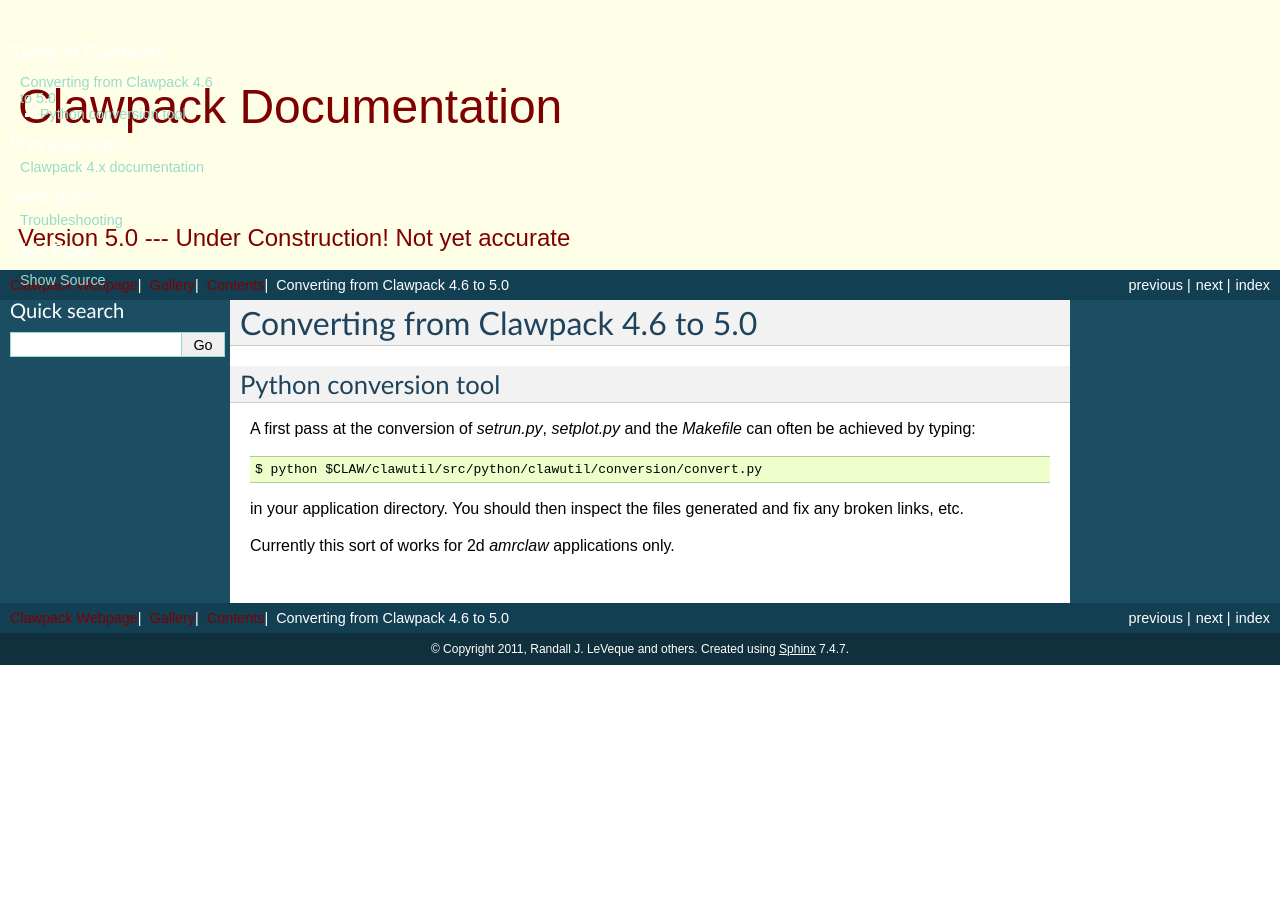
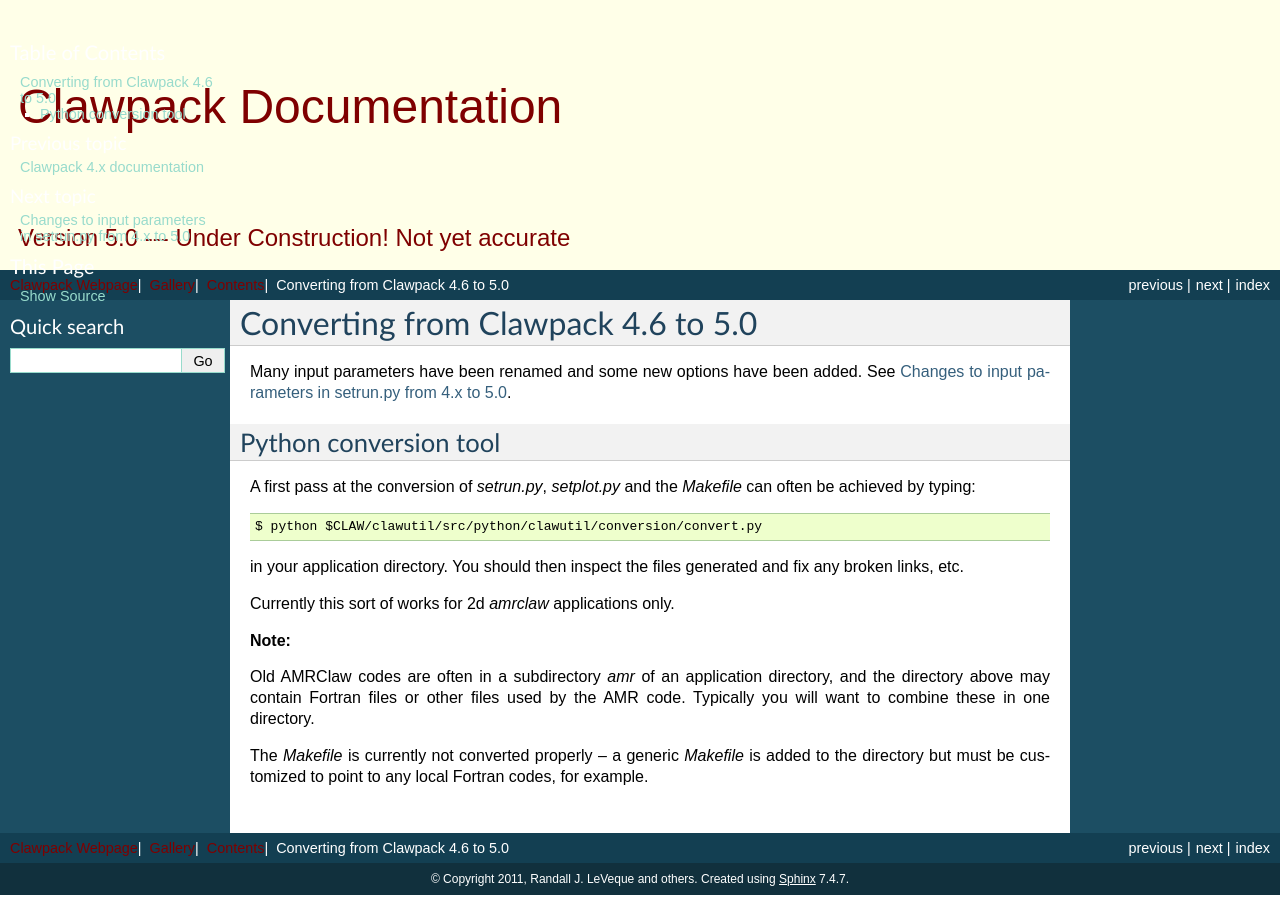
Before and after one commit to clawpack/doc, a Sphinx documentation site: the page built from doc/claw46to50.rst, in a window 1280 px wide. Built offline with Sphinx 7.4.7, drawn with Linux system fonts in a browser that asks for light colours; pages that are not in the unit, such as notebooks, are missing from menus.

Commit message:
started listing changes from 4.x to 5.0

```diff
--- a/doc/changes.rst
+++ b/doc/changes.rst
@@ -6,24 +6,82 @@
 
 .. _planned_for_50:
 
-Planned changes for Clawpack 5.0
+Changes in Clawpack 5.0
 ================================
 
-This documentation is under construction and much of it has not yet been
+Clawpack 5.0 is a major reorganization of the Clawpack code base that has
+been going on for several years.  We hope to release a version soon that ill
+be easy to install and use for general users.  Currently it still in a state
+of flux but developers and other brave souls can use it by following the
+instructions found at :ref:`setup_dev`.
+Note that in order to use Clawpack 5.0 currently you need to clone a number
+of github repositories.
+
+This documentation is also under construction and parts of it have not yet been
 updated to Clawpack 5.0.
 
 Substantial changes are planned for Clawpack 5.0.  See the
 `Clawpack wiki <https://github.com/clawpack/doc/wiki>`_ for
-details.  Feedback welcome!
+details.  **This is out of date**
 
 Note that Clawpack is an *organization* on GitHub, meaning that it is
 comprised of several repositories.  Go to the
-`Clawpack GitHub`_ webpage to view all the repositories.
+`Clawpack GitHub <https://github.com/organizations/clawpack>`_
+webpage to view all the repositories.
 
 You might also view the
 `issues <https://github.com/organizations/clawpack/dashboard/issues>`_
 associated with each Clawpack repository on
 GitHub to see what bugs and features we are working on.
+
+**Some of the major changes:**
+
+* In all of the Clawpack codes, indices of the primary arrays `q` (for
+  the solution) and `aux` (for auxiliary variables) have been reordered for
+  better cache performance and to interface better with the PETSc code (used
+  in as an option in PyClaw).  For example, in the two-dimensional Clawpack
+  4.x code, `q(i,j,m)` denoted the m'th component of the solution vector in
+  the `(i,j)` grid cell.  With this convention the various components of the
+  solution in a single grid cell are scattered in memory with a stride of
+  `mx*my`.
+  In Clawpack 5.0, the indexing for the same value is `q(m,i,j)` so that
+  the components of `q` in a single grid cell are continguous in memory.
+
+  Note that this means user routines such as `qinit.f`, `setaux.f`,
+  and Riemann solvers must be modified.
+
+* The calling sequence of Riemann solvers has been modified by adding
+  `maux` (the number of auxiliary variables) as another paramter at the end.
+  This is required because of the reordering of indices so that
+  `aux(ma,i,j)` is now the `ma` element of the `aux` vector in the `(i,j)`
+  cell.  The leading dimension of `aux` is assumed to be `maux` and is
+  required in declaring this variable.
+
+* Many Riemann solvers for different applications are now found in the
+  `riemann repository <https://github.com/clawpack/riemann>`_.
+  In the future major changes may be made to the form of the Riemann solvers
+  to allow more flexibility.
+
+* The names of many input variables in `setrun.py` have been changed to
+  clean things up and be more systematic.  Several options that used to be
+  specified by obscure means have clarified, and some new options have been
+  added.  For details and documentation on the new parameters, see:
+
+   * :ref:`setrun_changes`
+   * :ref:`setrun`
+   * :ref:`setrun_amrclaw`
+
+* The single-grid Clawpack code (no AMR) is now in the
+  `classic repository <https://github.com/clawpack/classic>`_
+  This is being rewritten in Fortran 90 (still in progress).
+
+* The AMRClaw code is now in the
+  `amrclaw repository <https://github.com/clawpack/amrclaw>`_.
+  Some new capabilities have been added:
+
+   * It is now possible to specify refinement *regions*, previously only
+     supported in GeoClaw.  For a description, see :ref:`flag`.
+
 
 .. _new_in_claw4x:
 
--- a/doc/claw46to50.rst
+++ b/doc/claw46to50.rst
@@ -4,6 +4,10 @@
 ##########################################
 Converting from Clawpack 4.6 to 5.0
 ##########################################
+
+Many input parameters have been renamed and some new options have been
+added.  See :ref:`setrun_changes`.
+
 
 
 Python conversion tool
@@ -18,3 +22,14 @@
 and fix any broken links, etc.
 
 Currently this sort of works for 2d *amrclaw* applications only.
+
+**Note:**
+
+Old AMRClaw codes are often in a subdirectory *amr* of an application
+directory, and the directory above may contain Fortran files or other files
+used by the AMR code.  Typically you will want to combine these in one
+directory.
+
+The `Makefile` is currently not converted properly -- a generic `Makefile`
+is added to the directory but must be customized to point to any local
+Fortran codes, for example.
--- a/doc/index.rst
+++ b/doc/index.rst
@@ -28,6 +28,7 @@
 
    claw4x
    claw46to50
+   setrun_changes
    trouble
    vm
 
--- a/doc/setrun.rst
+++ b/doc/setrun.rst
@@ -12,8 +12,9 @@
 :ref:`setrun__sample`.
 
 **Note:** Many parameters have changed name since Version 4.X and some new
-ones have been added.  To convert a Version 4.x `setrun.py` file to Version
-5.0, see :ref:`claw46to50`.
+ones have been added.  See :ref:`setrun_changes` for a summary.
+
+To convert a Version 4.x `setrun.py` file to Version 5.0, see :ref:`claw46to50`.
 
 
 Input
--- a/doc/setrun_amrclaw.rst
+++ b/doc/setrun_amrclaw.rst
@@ -10,8 +10,9 @@
 :ref:`setrun_amrclaw_sample`.
 
 **Note:** Many parameters have changed name since Version 4.X and some new
-ones have been added.  To convert a Version 4.x `setrun.py` file to Version
-5.0, see :ref:`claw46to50`.
+ones have been added.  See :ref:`setrun_changes` for a summary.
+
+To convert a Version 4.x `setrun.py` file to Version 5.0, see :ref:`claw46to50`.
 
 
 Input
--- /dev/null
+++ b/doc/setrun_changes.rst
@@ -0,0 +1,33 @@
+
+
+.. _setrun_changes:
+
+*****************************************************************
+Changes to input parameters in setrun.py from 4.x to 5.0
+*****************************************************************
+
+Changes to general parameters
+-----------------------------
+
+* Many names have been changed, e.g.
+
+  * `ndim` to `num_dim`
+  * `xlower`, `ylower`, `zlower` are now `lower[0], lower[1], lower[2]`.
+  * `xupper`, `yupper`, `zupper` are now `upper[0], upper[1], upper[2]`.
+  * `mx, my, mz` are now `num_cells[0:3]`.
+
+**Add more**
+
+Changes to AMR parameters
+-------------------------
+
+* The `rundata` object generally defined in `setrun.py` now has an
+  attribute `rundata.amrdata` and AMR parameters are attributes of this
+  object.
+
+* Setting `mxnest` negative to indicate that anisotropic refinement
+  in different directions might be used has been eliminated.
+  Now this is always assumed and one must always specify
+  refinement ratios in each direction and in time.
+
+**Add more**
```
Also changed, not shown: doc/flag.rst (+14 -12 lines).
